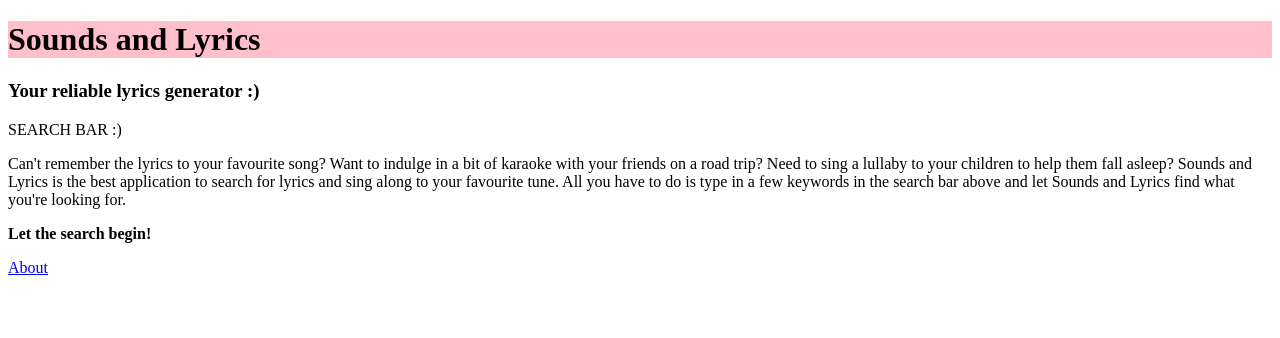
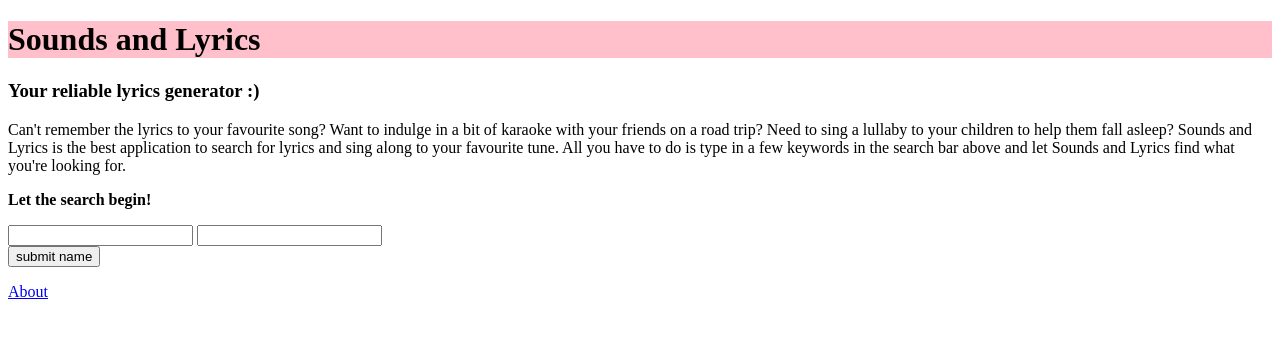
Before and after one commit to JJ-DEV24/SoundsAndLyrics, a FastAPI app: page / in a window 1280 px wide. Shown: the top 338 px of the page. Run offline with FastAPI, Linux system fonts and the light colour scheme.

Commit message:
form posts captured artists name & title

```diff
--- a/main.py
+++ b/main.py
@@ -80,9 +80,31 @@ def get_artists():
 def get_beyonce(request: Request):
     return templates.TemplateResponse(request=request, name="beyonce.html", context={"beyonce": beyonce})
 
+"""Search Bar"""
+
+from urllib.parse import urlparse
+# @app.post('/get-lyrics')
+# def get_lyrics(request:Request):
+#     urlparse("https://genius.com/Rihanna-disturbia-lyrics")
+#
+#     with open(f"{name}-{title}-lyrics", "w") as file:
+#         file.write('lyrics')
+#         response = requests.get(f"https://genius.com/{name}{title})")
+#         soup = BeautifulSoup(response.content, "html.parser")
+#         extracted_lyrics = soup.find_all(attrs={"data-lyrics-container": "true"})
+#         answer = []
+#         for lyrics in extracted_lyrics:
+#             answer.append(str(lyrics.text))
+#         return answer
+
+# urlparse("https://genius.com/Rihanna-disturbia-lyrics")
+# # ParseResult(scheme='https', netloc='genius.com', path='/Rihanna-disturbia-lyrics', params='', query='', fragment='')
+# lyrics_parsed = urlparse("https://genius.com/Rihanna-disturbia-lyrics")
+# lyrics_parsed._replace(path=f"/{name}-{title}-lyrics")
+
+
 
 """Request lyrics functionality:
-
 -->> Rihanna, Disturbia"""
 def get_rihanna_disturbia_lyrics():
     response = requests.get('https://genius.com/Rihanna-disturbia-lyrics')
@@ -98,7 +120,7 @@ def rihanna_disturbia_lyrics_page(request: Request):
     return templates.TemplateResponse(request=request, name="rihanna_disturbia_lyrics.html",
                                       context={"v": get_rihanna_disturbia_lyrics(), "Jess": "jessica tendai daphne joseph"})
 
-
+# - read about html tags - documentation
 # """ --->Beyonce, Ya Ya"""
 
 # response = requests.get("https://genius.com/Kanye-west-lost-in-the-world-lyrics")
@@ -124,3 +146,13 @@ def read_root():
 # The route() decorator enables us to associate a URL pattern with the decorated function,
 # essentially saying that if a user visits the URL defined in the decorator, the function will be triggered to handle
 # the request
+
+
+
+@app.post('/get-lyrics')
+async def get_lyrics(request:Request):
+    user_data = await request.form()
+    artists_name = user_data['artists_name']
+    title = user_data['title']
+    print(title, artists_name)
+    return dict()
--- a/templates/homepage.html
+++ b/templates/homepage.html
@@ -8,9 +8,7 @@
     <h1 style="background-color:pink;"> Sounds and Lyrics </h1>
     <section>
     <h3> Your reliable lyrics generator :) </h3>
-    <p>
-        SEARCH BAR :)
-    </p>
+
     <p>
         Can't remember the lyrics to your favourite song? Want to indulge in a bit of karaoke with your friends on a
         road trip? Need to sing a lullaby to your children to help them fall asleep? Sounds and Lyrics is the best
@@ -18,9 +16,30 @@
         keywords in the search bar above and let Sounds and Lyrics find what you're looking for.
     </p>
     <p><b>Let the search begin!</b> <p>
+
+        <form action="/get-lyrics" method="post">
+            <div class="search-bar">
+                <input type="search" name="artists_name" id="name"/>
+                <input type="search" name="title" id="title"/>
+            </div>
+            <div>
+                <button type="submit" value="Find Lyrics"> submit name </button>
+            </div>
+        </form>
         <p>
         <a href="http://127.0.0.1:8000/aboutpage">About</a>
     </p>
     </section>
 </body>
 </html>
+
+<!--<%= def get_lyrics(name:str, title:str):-->
+<!--    with open(f"{name}-{title}-lyrics", "w") as file:-->
+<!--        file.write('lyrics')-->
+<!--        response = requests.get(f"https://genius.com/{name}{title})")-->
+<!--        soup = BeautifulSoup(response.content, "html.parser")-->
+<!--        extracted_lyrics = soup.find_all(attrs={"data-lyrics-container": "true"})-->
+<!--        answer = []-->
+<!--        for lyrics in extracted_lyrics:-->
+<!--            answer.append(str(lyrics.text))-->
+<!--        return answer %>/>-->
```
